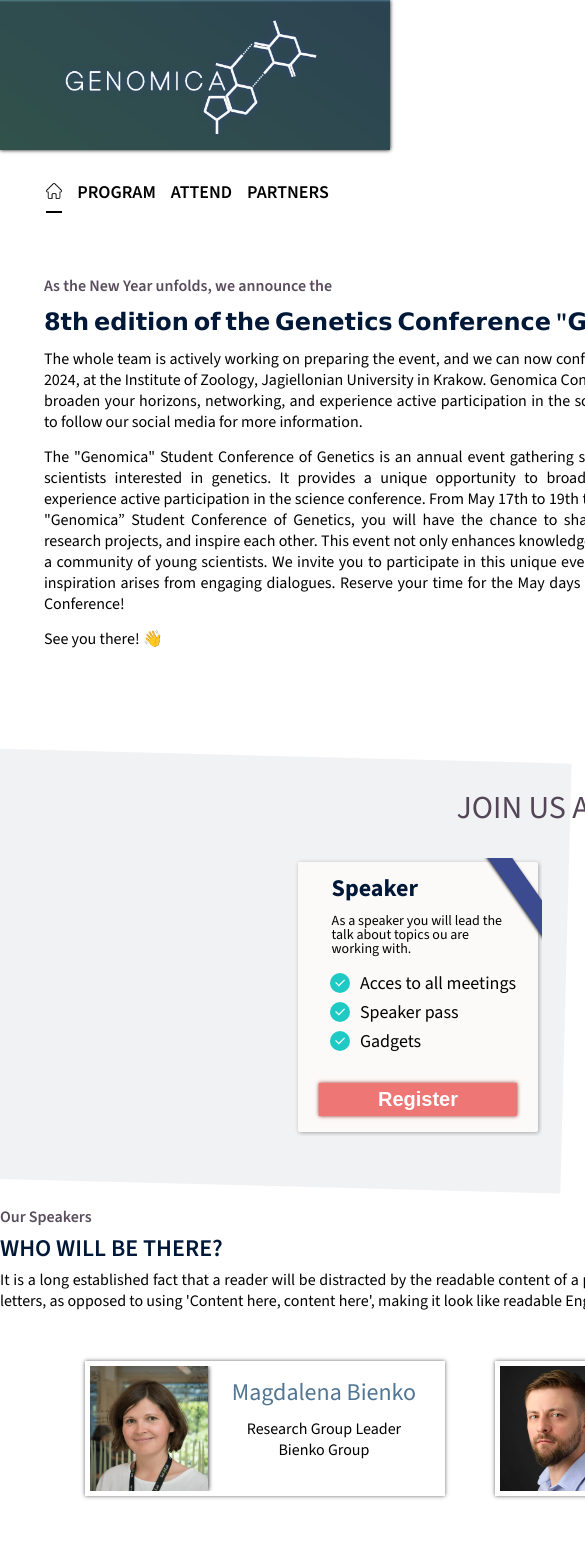
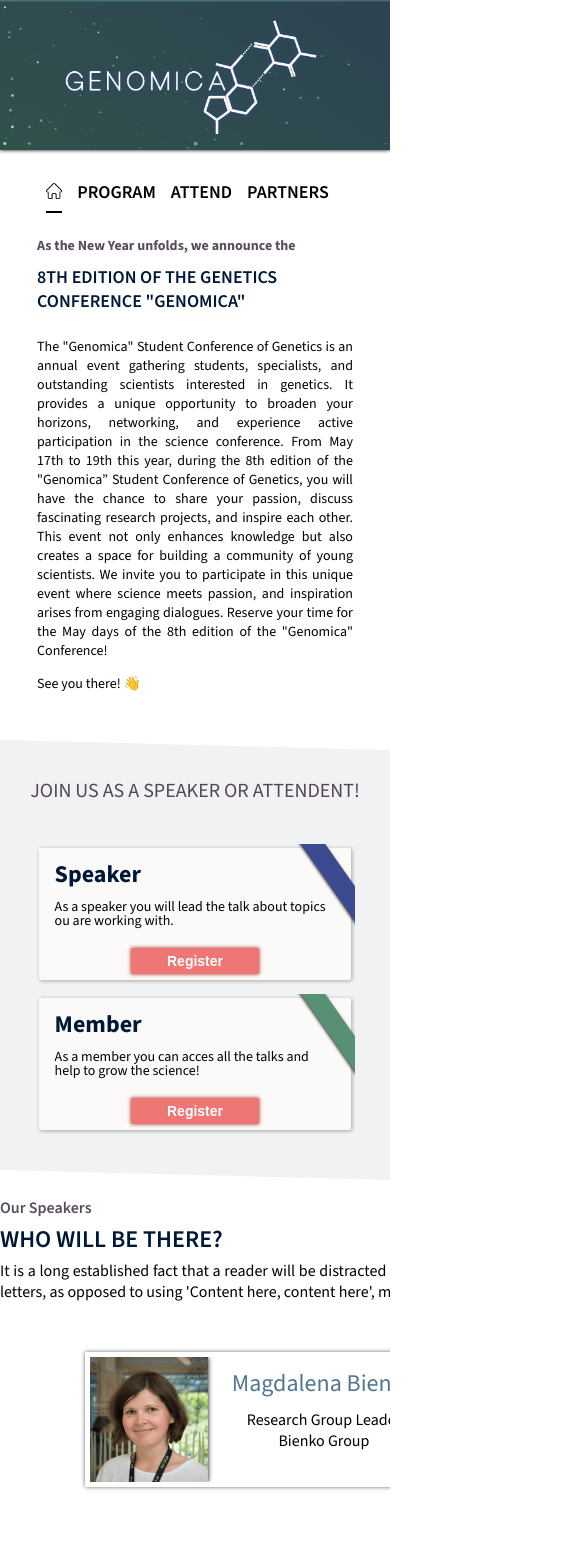
Before and after one commit to tzmcion/genomica, a React (Create React App) app: page / in a window 390 px wide. Shown: the top 1549 px of the page, 585 px wide, since content can reach past the window. Built offline with nearby package versions, Linux system fonts and the light colour scheme.

Commit message:
responisvnes

```diff
--- a/src/Components/Banner/Banner.js
+++ b/src/Components/Banner/Banner.js
@@ -27,7 +27,7 @@ export default function Banner() {
         const which_one = Math.random() > 0.5 ? true : false
         set_animation(new BackgroundAnimation(canvas_ref.current.getContext('2d'),dimensions.width,500,which_one));
       }
-      if(!animation.isAnimation_on() && dimensions.width > 1000){
+      if(!animation.isAnimation_on()){
         animation.startAnimation();
       }
     }
--- a/src/Components/HomeData/HomeData.js
+++ b/src/Components/HomeData/HomeData.js
@@ -46,9 +46,9 @@ export default function HomeData() {
                 <Ticket type={'Speaker'} color='Green' cons={['Acces to all meetings','Speaker pass', 'Gadgets']} price={120}>
                     As a speaker you will lead the talk about topics ou are working with.
                 </Ticket>
-                <Ticket type={'Student'} color='Red' cons={['Acces to all meetings','Gadgets','Only for UJ students']} price={120}>
+                {/* <Ticket type={'Student'} color='Red' cons={['Acces to all meetings','Gadgets','Only for UJ students']} price={120}>
                     As a student you can acces all the talks ass the listener in lower price!
-                </Ticket>
+                </Ticket> */}
                 <Ticket type={'Member'} color='Blue' cons={['Acces to all meetings', 'Gadgets',]} price={120}>
                     As a member you can acces all the talks and help to grow the science!
                 </Ticket>
--- a/src/Components/HomeData/HomeData.scss
+++ b/src/Components/HomeData/HomeData.scss
@@ -193,3 +193,47 @@
         margin-left: 10px;
     }
 }
+
+@media only screen and (max-width:1440px){
+    .HomeData{
+        .HomeData-Register{
+            .HomeData-Register-Fast{
+                width: 100%;
+            }
+            width: 600px;
+        }
+    }
+}
+
+@media only screen and (max-width:700px){
+    .HomeData{
+        .HomeData-Register{
+            width: 100%;
+            h1{
+                font-size: 20px;
+            }
+            .HomeData-Register-Fast{
+                flex-direction: column;
+                align-items: center;
+                justify-content: center;
+                .HomeData-Register-Fast-d{
+                    width: 80%;
+                    margin-top: 10px;
+                    .Data{
+                        h2,h3,h4{
+                            width: 90%;
+                        }
+                        ul{
+                            display: none;
+                        }
+                        button{
+                            bottom: 10px;
+                            width: 40%;
+                            font-size: 14px;
+                        }
+                    }
+                }
+            }
+        }
+    }
+}
--- a/src/Components/Static_Banner/staticBanner.js
+++ b/src/Components/Static_Banner/staticBanner.js
@@ -9,10 +9,10 @@ export default function staticBanner() {
         <div className='Static-Banner-Left'>
           <div className='Static-Banner-Left-Data'>
             <h2>As the New Year unfolds, we announce the</h2>
-            <h1>𝟴𝘁𝗵 𝗲𝗱𝗶𝘁𝗶𝗼𝗻 𝗼𝗳 𝘁𝗵𝗲 𝗚𝗲𝗻𝗲𝘁𝗶𝗰𝘀 𝗖𝗼𝗻𝗳𝗲𝗿𝗲𝗻𝗰𝗲 "𝗚𝗲𝗻𝗼𝗺𝗶𝗰𝗮"</h1>
-            <p>The whole team is actively working on preparing the event, and we can now confirm its dates. Join us from May 17-19, 2024, at the Institute of Zoology, Jagiellonian University in Krakow.
+            <h1>8th edition of the Genetics Conference "Genomica"</h1>
+            <p><span className='delete_res'>The whole team is actively working on preparing the event, and we can now confirm its dates. Join us from May 17-19, 2024, at the Institute of Zoology, Jagiellonian University in Krakow.
               Genomica Conference is an excellent opportunity to broaden your horizons, networking, and experience active participation in the science conference.
-              We encourage you to follow our social media for more information.</p>
+              We encourage you to follow our social media for more information.</span></p>
             <p>The "Genomica" Student Conference of Genetics is an annual event gathering students, specialists, and outstanding scientists interested in genetics. It provides a unique opportunity to broaden your horizons, networking, and experience active participation in the science conference.
               From May 17th to 19th this year, during the 8th edition of the "Genomica” Student Conference of Genetics, you will have the chance to share your passion, discuss fascinating research projects, and inspire each other. This event not only enhances knowledge but also creates a space for building a community of young scientists.
               We invite you to participate in this unique event where science meets passion, and inspiration arises from engaging dialogues. Reserve your time for the May days of the 8th edition of the "Genomica" Conference!</p>
--- a/src/Components/Static_Banner/staticBanner.scss
+++ b/src/Components/Static_Banner/staticBanner.scss
@@ -26,7 +26,7 @@
             h2{
                 color:#594c5c;
                 font-size: 16px;
-                font-weight: 600;
+                font-weight: 800;
             }
             h1{
                 padding: 10px;
@@ -84,3 +84,41 @@
         }
     }
 }
+
+@media only screen and (max-width:1440px){
+    .Static-Banner{
+        height: 600px;
+    }
+}
+
+@media only screen and (max-width:1110px){
+    .Static-Banner{
+        .Static-Banner-Left{
+            width: 100%;
+        }
+        .Static-Banner-Right{
+            display: none;
+        }
+    }
+}
+
+@media only screen and (max-width:700px){
+    .Static-Banner{
+        height: fit-content;
+        padding-bottom: 40px;
+        .Static-Banner-Left{
+            .Static-Banner-Left-Data{
+                h1{
+                    font-size: 18px;
+                    font-weight: 600;
+                }
+                h2,p{
+                    font-size: 14px;
+                }
+                .delete_res{
+                    display: none;
+                }
+            }
+        }
+    }
+}
--- a/src/Pages/Home/Home.scss
+++ b/src/Pages/Home/Home.scss
@@ -11,3 +11,35 @@
         width:100%;
     }
 }
+
+@media only screen and (max-width:1440px){
+    .Home{
+        .container-top{
+            width: 1080px;
+        }
+    }
+}
+
+@media only screen and (max-width:1110px){
+    .Home{
+        .container-top{
+            width: 680px;
+        }
+    }
+}
+
+@media only screen and (max-width:700px){
+    .Home{
+        .container-top{
+            width: 400px;
+        }
+    }
+}
+
+@media only screen and (max-width:420px){
+    .Home{
+        .container-top{
+            width: 90%;
+        }
+    }
+}
--- a/src/index.css
+++ b/src/index.css
@@ -1,4 +1,8 @@
 @import url('https://fonts.googleapis.com/css2?family=Dosis:wght@200;300;400;500;600;700;800&family=Roboto+Condensed:wght@400;500;600;700;800&family=Source+Sans+3:wght@200;300;400;500;600;700;800&display=swap');
+
+html{
+  overflow-x: hidden;
+}
 
 body {
   margin: 0;
@@ -6,6 +10,8 @@ body {
   min-height: 100vh;
   width:100%;
   overflow: hidden;
+  overflow-x: hidden;
+  position: relative;
   overflow-y: auto;
   cursor: default;
   font-family: 'Source Sans 3', sans-serif;
```
